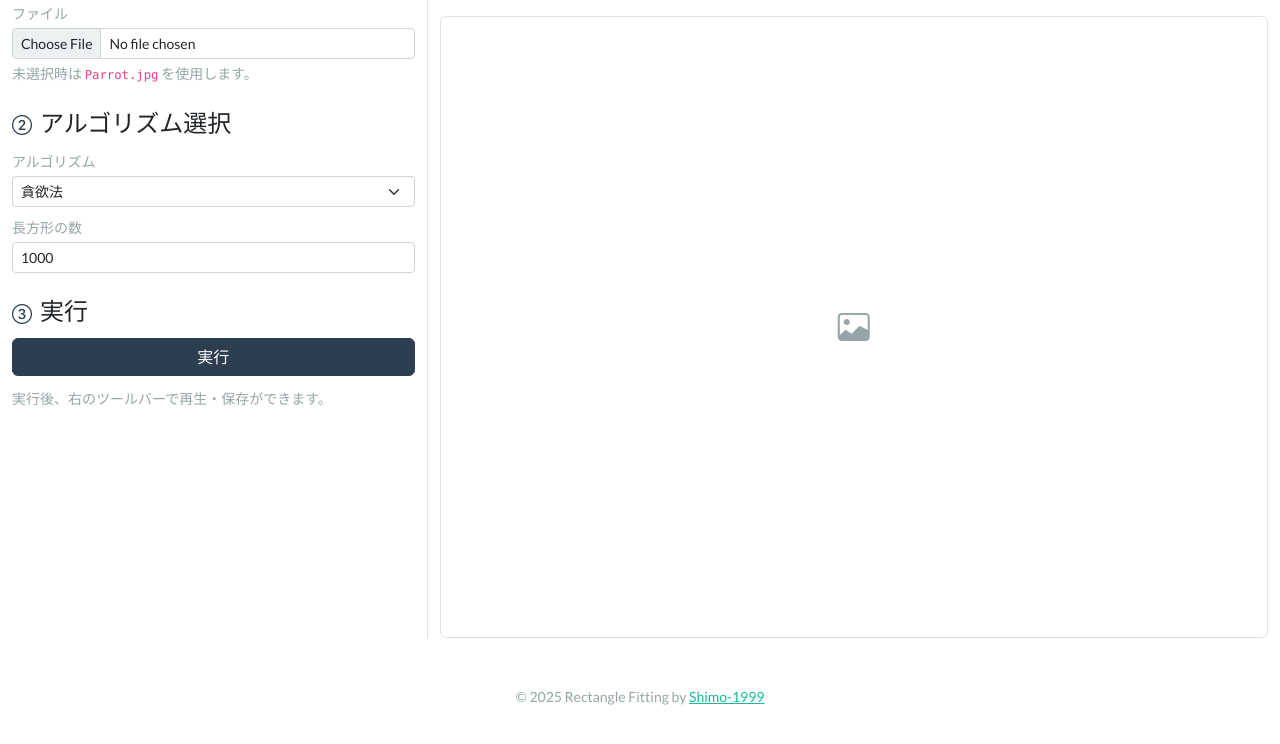
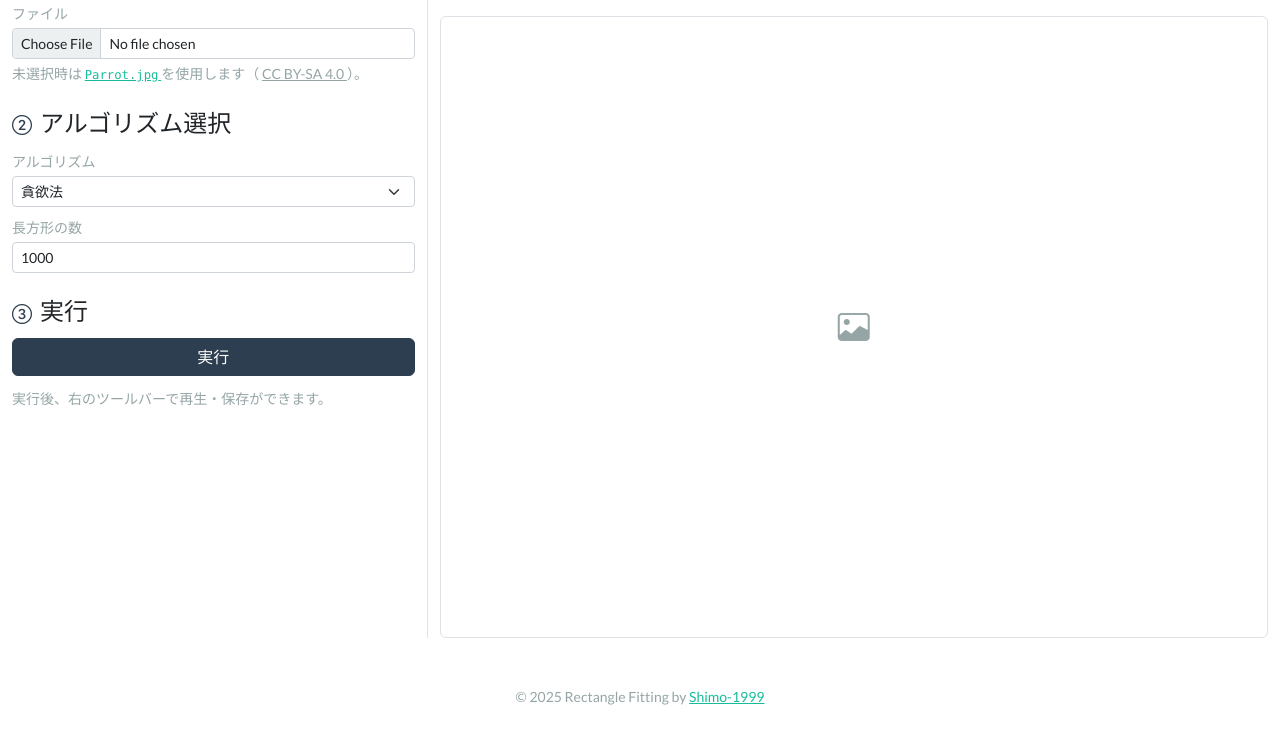
Before and after one commit to Shimo-1999/rectangle-fitting, a plain HTML site: page web/index.html in a window 1280 px wide. Shown: the part 188-932 px from the top of the page. Drawn offline with nearby package versions, Linux system fonts and the light colour scheme; a script that the page names is missing.

Commit message:
docs(ui): add link to demo image (Parrot.jpg); CC link as secondary

```diff
--- a/web/index.html
+++ b/web/index.html
@@ -51,7 +51,18 @@
               <label for="fileInput" class="form-label mb-1 small text-muted">ファイル</label>
               <input type="file" id="fileInput" class="form-control form-control-sm" accept="image/png,image/jpeg,image/webp,image/gif,image/svg+xml" aria-describedby="fileHelp">
               <div id="fileHelp" class="form-text small">
-                未選択時は <code>Parrot.jpg</code> を使用します。
+                未選択時は
+                <a href="https://commons.wikimedia.org/wiki/File:Parrot.jpg"
+                  target="_blank" rel="noopener" title="出典（Wikimedia Commons）">
+                  <code>Parrot.jpg</code>
+                </a>
+                を使用します（
+                <a class="link-secondary"
+                  href="https://creativecommons.org/licenses/by-sa/4.0/"
+                  target="_blank" rel="noopener" title="CC BY-SA 4.0（ライセンス本文）">
+                  CC BY-SA 4.0
+                </a>
+                ）。
               </div>
             </div>
           </fieldset>
@@ -161,5 +172,4 @@
   </script>
 
 </body>
-
 </html>
```
